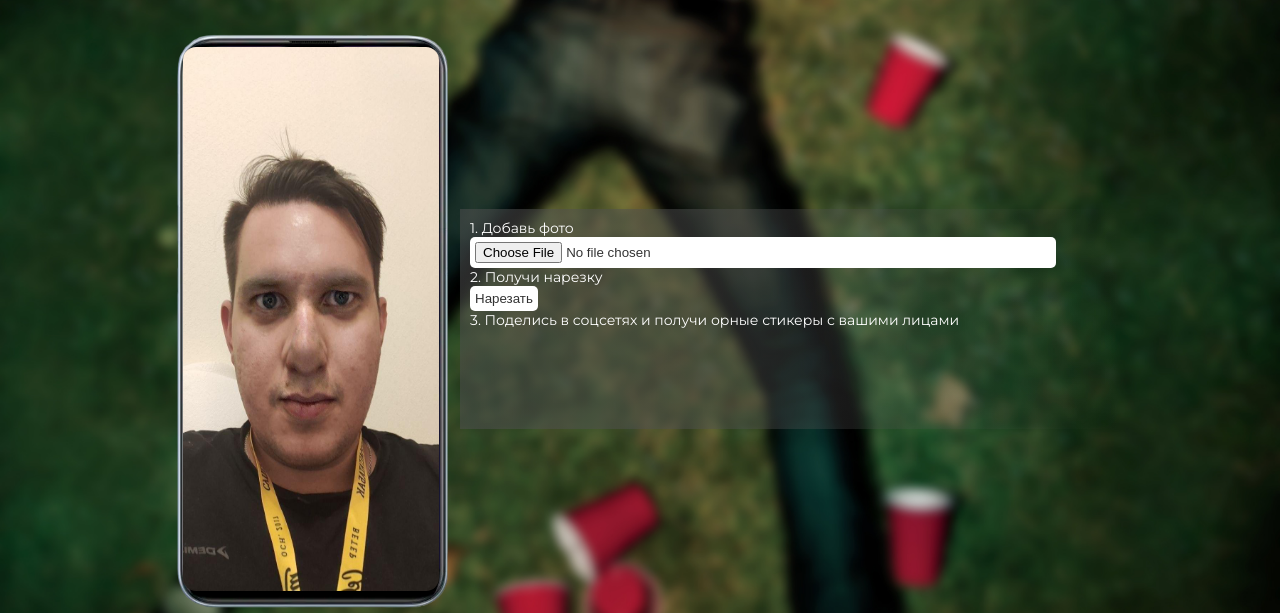
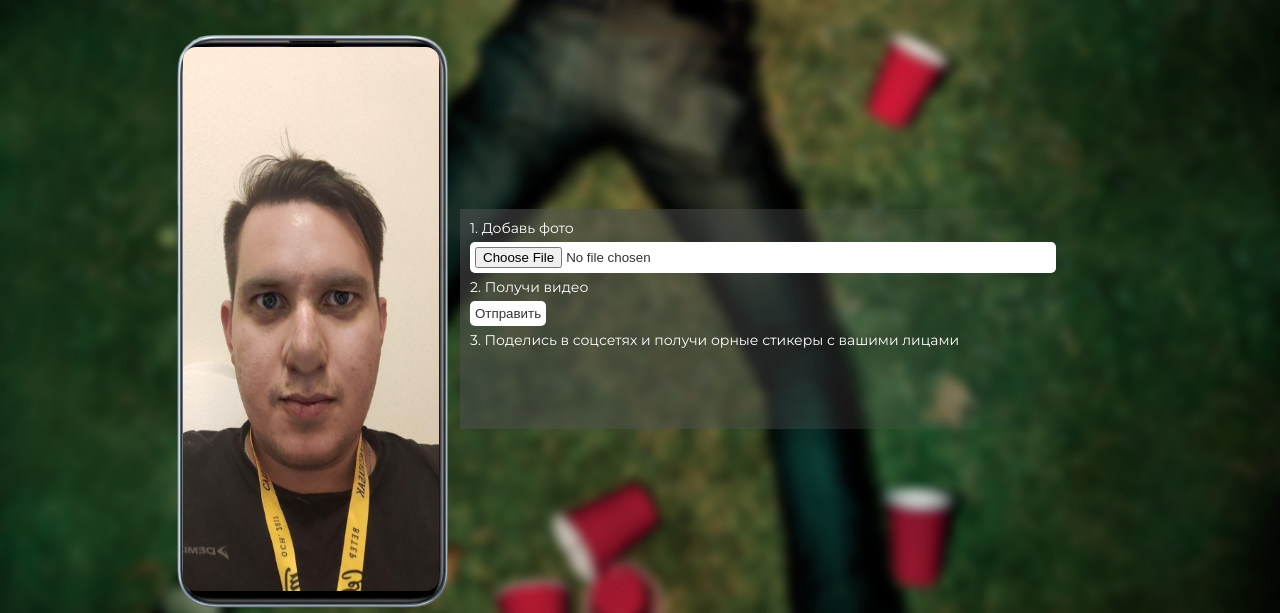
Before and after one commit to Vaped-Chicken/project2020, a Django app: page /make_party/ in a window 1280 px wide. Shown: the part 872-1485 px from the top of the page. Run offline with Django 3.2, Linux system fonts and the light colour scheme.

Commit message:
поправочки

```diff
--- a/make_party/static/css/style.css
+++ b/make_party/static/css/style.css
@@ -295,6 +295,7 @@ filter: progid:DXImageTransform.Microsoft.gradient(startColorstr="#505050",endCo
 
 .upload-screen-list-block ul li {
   list-style: none;
+  padding-bottom: 5px;
   color: #fff;
 }
 
--- a/make_party/templates/index.html
+++ b/make_party/templates/index.html
@@ -46,8 +46,8 @@
         <ul>
           <li>1. Добавь фото</li>
           <li><input type="file" name="upload-photo" class="upload-photo"></li>
-          <li>2. Получи нарезку</li>
-          <li><input type="submit" id="submiter" name="go" value="Нарезать" class="button-go"></li>
+          <li>2. Получи видео</li>
+          <li><input type="submit" id="submiter" name="go" value="Отправить" class="button-go"></li>
           <li>3. Поделись в соцсетях и получи орные стикеры с вашими лицами</li>
         </ul>
 
```
